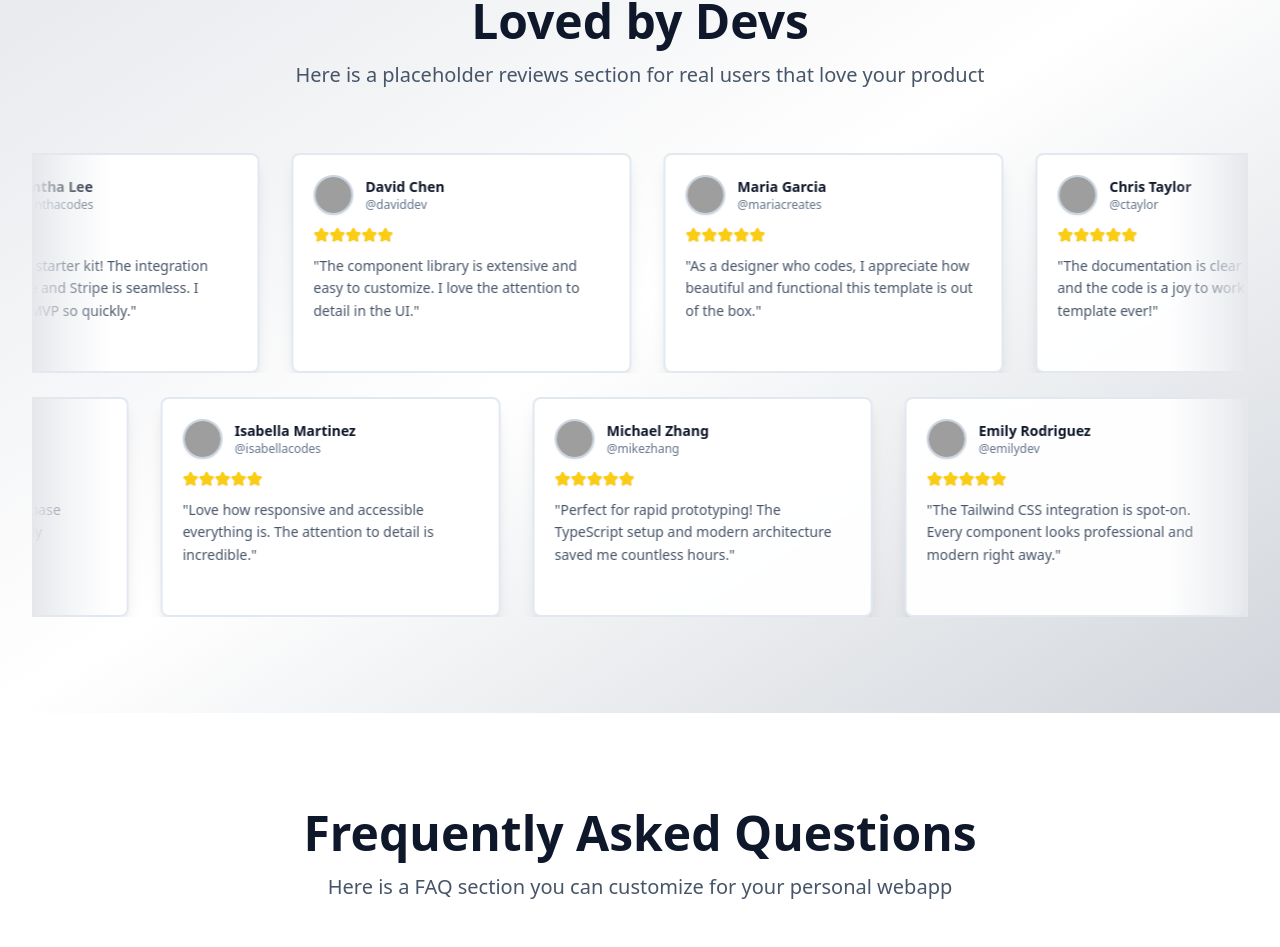
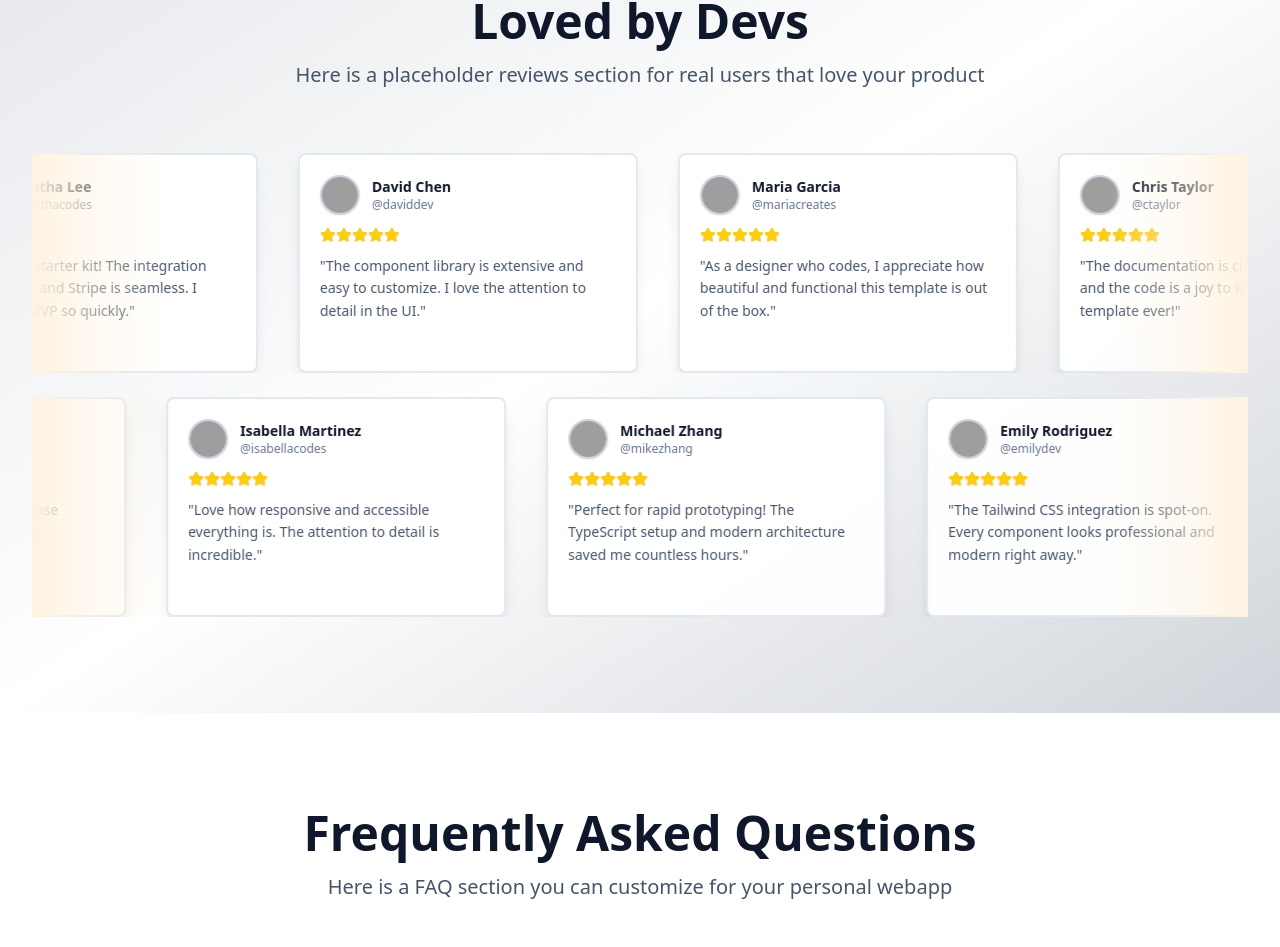
Before and after one commit to nevaubi/uiarcade-template1, a React (Vite) app: page / in a window 1280 px wide. Shown: the part 3265-4212 px from the top of the page. Built offline with nearby package versions, Linux system fonts and the light colour scheme; no server answers; grey boxes are pictures that could not be loaded.

Commit message:
Reverted to commit a76b98ba05111970668e763586a878a3f9df9f1f

```diff
--- a/src/index.css
+++ b/src/index.css
@@ -429,40 +429,40 @@ html {
     display: flex;
     width: fit-content;
     animation: scroll-left 30s linear infinite;
-    gap: 1rem;
+    gap: 1.5rem;
 }
 
 .reviews-scroll-track-reverse {
     display: flex;
     width: fit-content;
     animation: scroll-right 30s linear infinite;
-    gap: 1rem;
+    gap: 1.5rem;
 }
 
 @media (min-width: 640px) {
     .reviews-scroll-track,
     .reviews-scroll-track-reverse {
-        gap: 1.5rem;
+        gap: 2rem;
     }
 }
 
 @media (min-width: 1024px) {
     .reviews-scroll-track,
     .reviews-scroll-track-reverse {
-        gap: 2rem;
+        gap: 2.5rem;
     }
 }
 
 .reviews-scroll-item {
     flex: 0 0 auto;
-    width: 280px;
-    height: 180px;
+    width: 300px;
+    height: 200px;
 }
 
 @media (min-width: 640px) {
     .reviews-scroll-item {
         width: 320px;
-        height: 200px;
+        height: 210px;
     }
 }
 
@@ -491,13 +491,13 @@ html {
     }
 }
 
-/* Enhanced fade edges with correct silver gradient colors */
+/* Enhanced fade edges with vibrant colors */
 .reviews-scroll-container::before,
 .reviews-scroll-container::after {
     content: '';
     position: absolute;
     top: 0;
-    width: 80px;
+    width: 140px;
     height: 100%;
     z-index: 10;
     pointer-events: none;
@@ -505,21 +505,21 @@ html {
 
 .reviews-scroll-container::before {
     left: 0;
-    background: linear-gradient(to right, rgb(229, 231, 235), rgba(229, 231, 235, 0.4), transparent);
+    background: linear-gradient(to right, rgb(254, 243, 226), rgba(254, 243, 226, 0.4), transparent);
 }
 
 .reviews-scroll-container::after {
     right: 0;
-    background: linear-gradient(to left, rgb(229, 231, 235), rgba(229, 231, 235, 0.4), transparent);
+    background: linear-gradient(to left, rgb(254, 243, 226), rgba(254, 243, 226, 0.4), transparent);
 }
 
 /* Dark mode fade edges */
 @media (prefers-color-scheme: dark) {
     .reviews-scroll-container::before {
-        background: linear-gradient(to right, rgb(55, 65, 81), rgba(55, 65, 81, 0.4), transparent);
+        background: linear-gradient(to right, rgb(24, 24, 27), rgba(39, 39, 42, 0.4), transparent);
     }
 
     .reviews-scroll-container::after {
-        background: linear-gradient(to left, rgb(55, 65, 81), rgba(55, 65, 81, 0.4), transparent);
+        background: linear-gradient(to left, rgb(24, 24, 27), rgba(39, 39, 42, 0.4), transparent);
     }
 }
```
